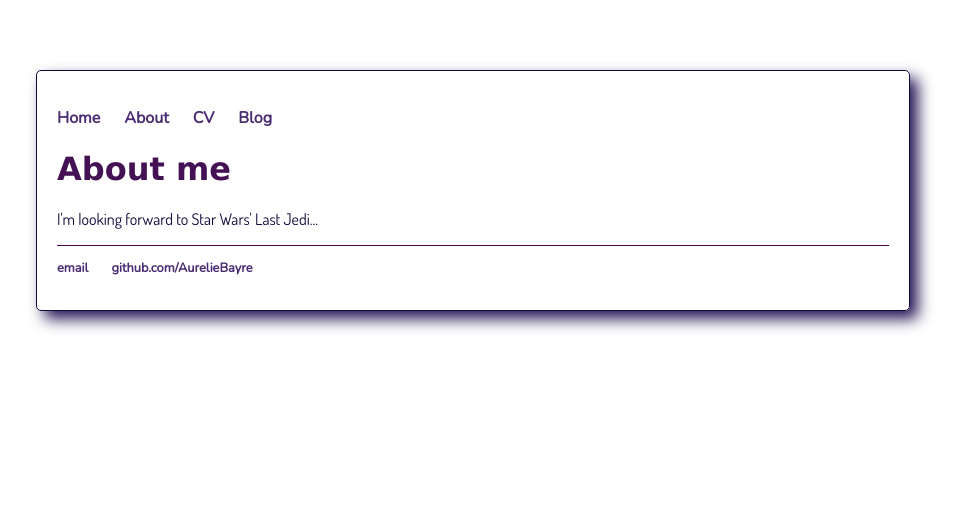
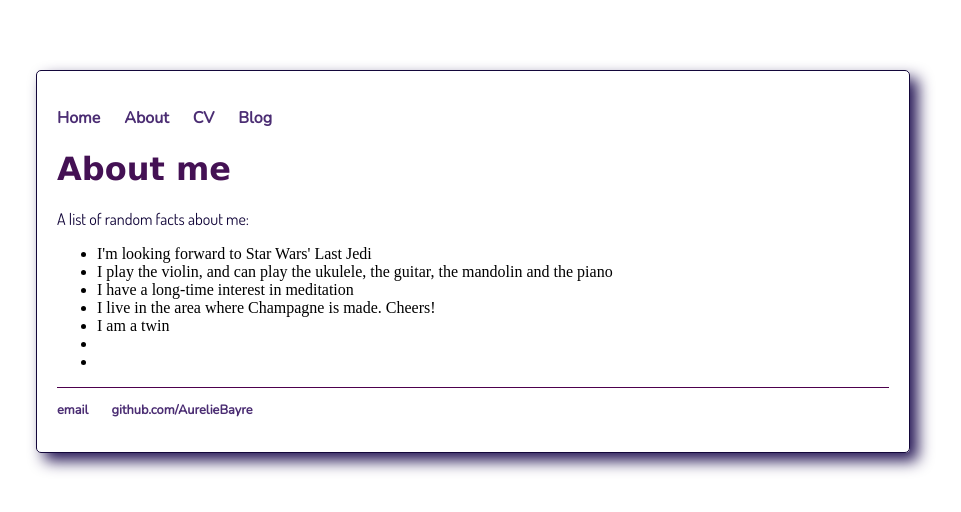
Before and after one commit to AurelieBayre/aurelieBayre.github.io, a Jekyll site: the page built from about/index.html, in a window 1280 px wide. Shown: the top 512 px of the page, without its empty margins (167-1128 px from the left). Built offline with Jekyll 4.4.1, drawn with Linux system fonts in a browser that asks for light colours.

Commit message:
Update index.html

```diff
--- a/about/index.html
+++ b/about/index.html
@@ -4,5 +4,18 @@ title: About Aurélie Bayre, young padawan
 ---
 <div class="blurb">
 	<h1>About me</h1>
-	<p>I'm looking forward to Star Wars' Last Jedi...</p>
+	<p>
+
+		A list of random facts about me:
+		<ul>
+			<li>I'm looking forward to Star Wars' Last Jedi</li>
+			<li>I play the violin, and can play the ukulele, the guitar, the mandolin and the piano</li>
+			<li>I have a long-time interest in meditation</li>
+			<li>I live in the area where Champagne is made. Cheers!</li>
+			<li>I am a twin</li>
+			<li></li>
+			<li></li>
+	</ul>
+
+	</p>
 </div><!-- /.blurb -->
```
